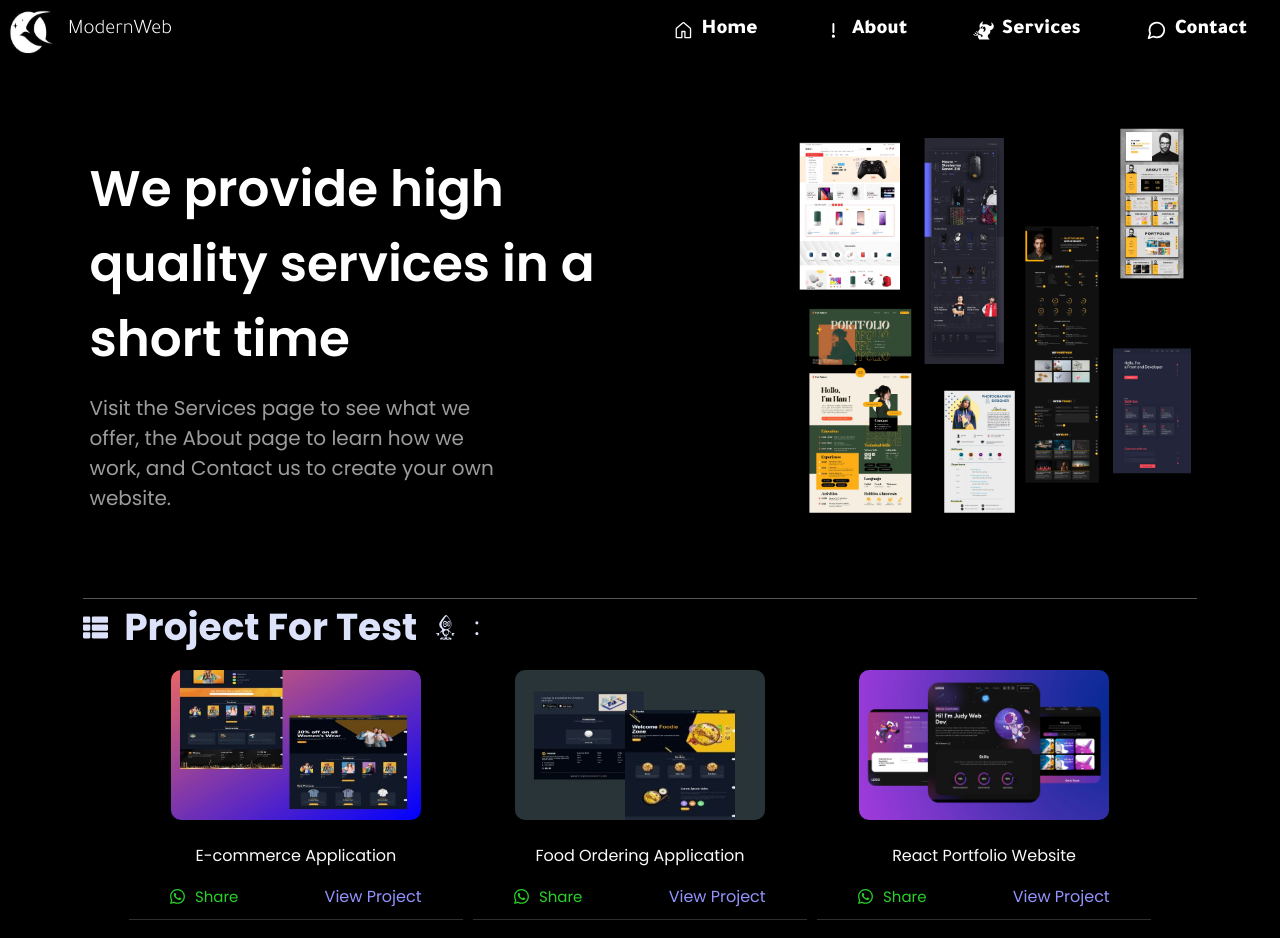
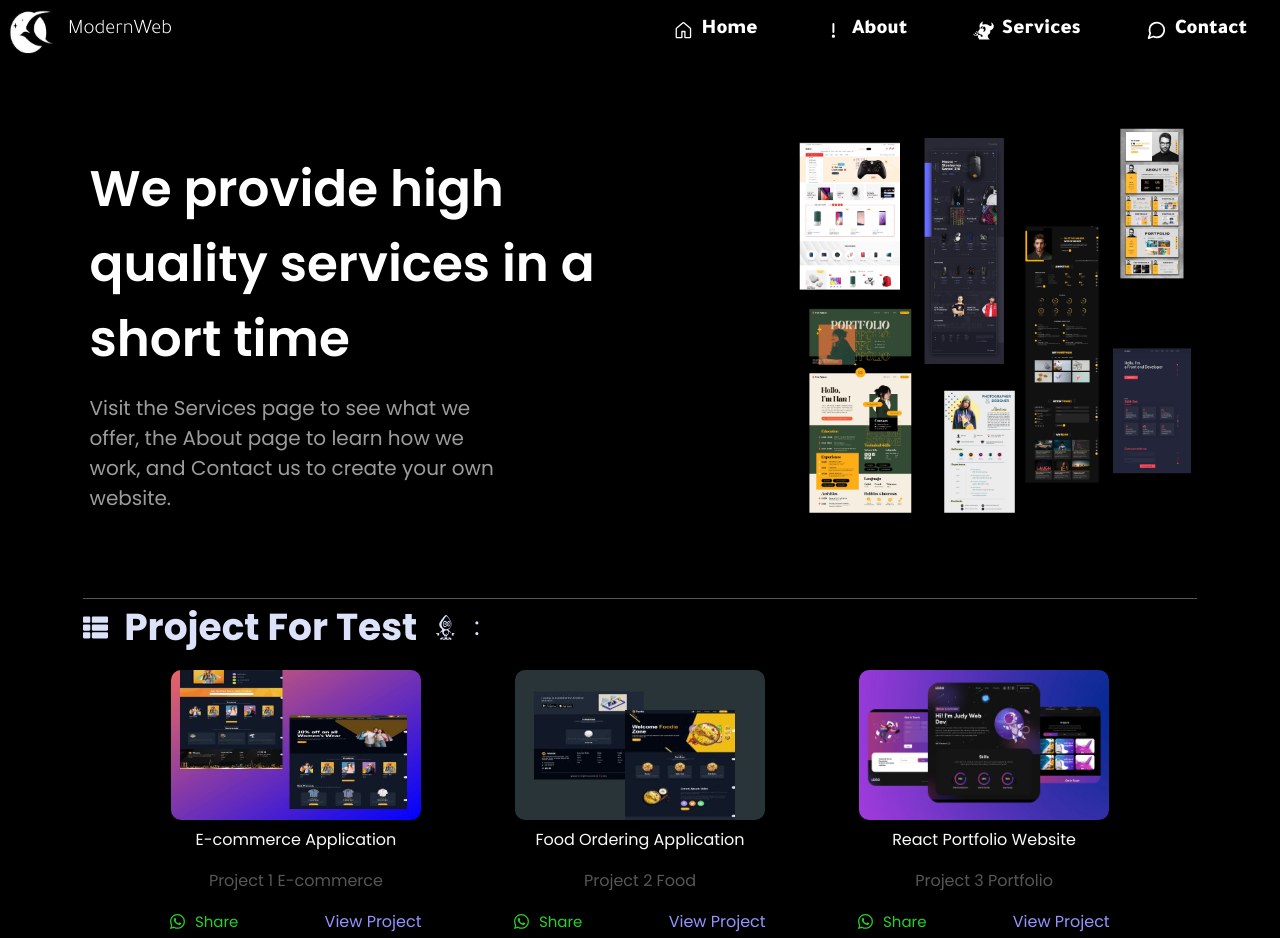
Before and after one commit to AssalSM/Web-Services, a Next.js app: page / in a window 1280 px wide. Shown: the top 938 px of the page. Built offline with nearby package versions, Linux system fonts and the light colour scheme.

Commit message:
onetitile

```diff
--- a/src/component/Projectcard.jsx
+++ b/src/component/Projectcard.jsx
@@ -50,9 +50,9 @@ function Projectcard() {
               alt="image"
             />
 
-              {/* <p className="title"></p> */}
+
               <p className="subtitle">{item.title}</p>
-
+              <p className="onetitle">{item.description}</p>
             <div className="viewandshare">
               <div className="share">
                 <BsWhatsapp />
--- a/src/component/projectcard.css
+++ b/src/component/projectcard.css
@@ -24,9 +24,13 @@
     text-align: center;
 }
 .subtitle{
-    margin-block: 1rem;
+
     color: rgb(251, 250, 250);
 
+}
+.onetitle{
+    margin-block: 1rem;
+    color: rgb(88, 86, 86);
 }
 .viewandshare{
     margin-inline: auto;
```
